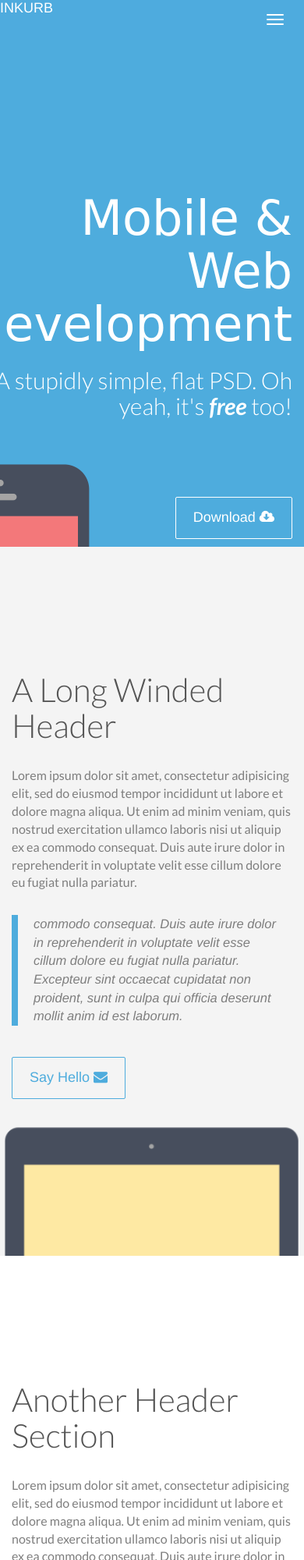
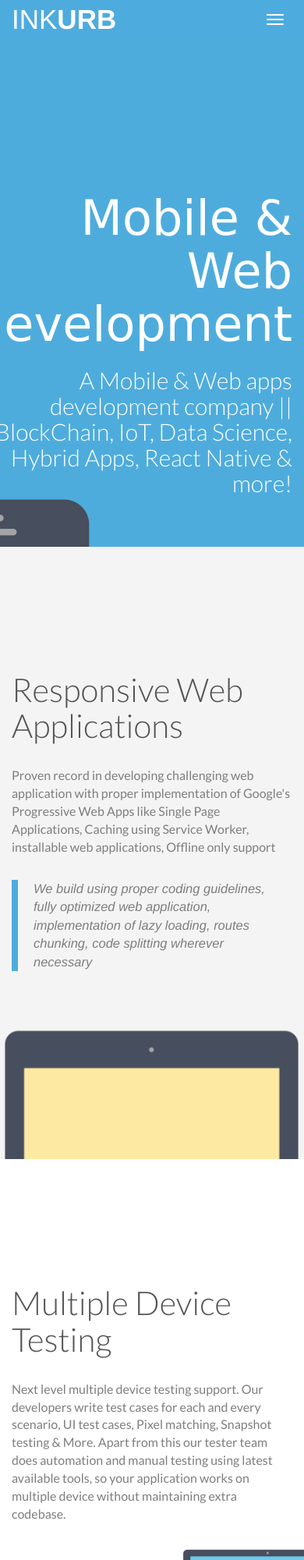
Before and after one commit to wmnitin/inkurb, a plain HTML site: page index.html in a window 390 px wide. Shown: the top 2000 px of the page at 78% size. Drawn offline with nearby package versions, Linux system fonts and the light colour scheme; a web font is replaced by a local one.

Commit message:
text changes

```diff
--- a/css/main.css
+++ b/css/main.css
@@ -14,7 +14,10 @@ h1 {
   font-family: 'Dr Sugiyama', cursive;
 }
 
-h2, h3, p, .navbar-nav {
+h2,
+h3,
+p,
+.navbar-nav {
   font-family: 'Lato', sans-serif;
 }
 
@@ -48,36 +51,47 @@ p {
 .margin-0 {
   margin-bottom: 0 !important;
 }
+
 .margin-10 {
   margin-bottom: 10px !important;
 }
+
 .margin-15 {
   margin-bottom: 15px !important;
 }
+
 .margin-20 {
   margin-bottom: 20px !important;
 }
+
 .margin-30 {
   margin-bottom: 30px !important;
 }
+
 .margin-40 {
   margin-bottom: 40px !important;
 }
+
 .margin-50 {
   margin-bottom: 50px !important;
 }
+
 .margin-60 {
   margin-bottom: 60px !important;
 }
+
 .margin-70 {
   margin-bottom: 70px !important;
 }
+
 .margin-80 {
   margin-bottom: 80px !important;
 }
+
 .margin-90 {
   margin-bottom: 90px !important;
 }
+
 .margin-100 {
   margin-bottom: 100px !important;
 }
@@ -115,7 +129,11 @@ p {
   color: #FFFFFF;
 }
 
-.btn-primary:hover, .btn-primary:focus, .btn-primary:active, .btn-primary.active, .open .dropdown-toggle.btn-primary {
+.btn-primary:hover,
+.btn-primary:focus,
+.btn-primary:active,
+.btn-primary.active,
+.open .dropdown-toggle.btn-primary {
   background-color: #ffffff;
   border-color: #FFFFFF;
   color: #545454;
@@ -132,7 +150,11 @@ p {
   color: #4eacdd;
 }
 
-.btn-secondary:hover, .btn-secondary:focus, .btn-secondary:active, .btn-secondary.active, .open .dropdown-toggle.btn-secondary {
+.btn-secondary:hover,
+.btn-secondary:focus,
+.btn-secondary:active,
+.btn-secondary.active,
+.open .dropdown-toggle.btn-secondary {
   background-color: #4eacdd;
   border-color: #4eacdd;
   color: #ffffff;
@@ -175,15 +197,21 @@ p {
   border-color: rgba(0, 0, 0, 0);
 }
 
-.navbar-brand {
-    padding: 0px;
+.navbar-inverse a.navbar-brand {
+  color: #fff;
+  padding: 15px;
+  font-size: 35px;
+}
+
+.navbar-inverse a.navbar-brand span {
+  font-weight: bold;
 }
 
 .navbar {
   margin-bottom: 0px;
 }
 
-.navbar-inverse .navbar-nav > li > a {
+.navbar-inverse .navbar-nav>li>a {
   color: #ffffff;
   font-weight: 400;
   text-transform: uppercase;
@@ -193,11 +221,13 @@ p {
   border-color: rgba(0, 0, 0, 0);
 }
 
-.navbar-inverse .navbar-toggle:hover, .navbar-inverse .navbar-toggle:focus {
+.navbar-inverse .navbar-toggle:hover,
+.navbar-inverse .navbar-toggle:focus {
   background-color: rgba(0, 0, 0, 0);
 }
 
-.navbar-inverse .navbar-collapse, .navbar-inverse .navbar-form {
+.navbar-inverse .navbar-collapse,
+.navbar-inverse .navbar-form {
   border-color: rgba(0, 0, 0, 0);
   border: 0px;
   box-shadow: 0 0px 0 rgba(0, 0, 0, 0.0) inset;
@@ -334,7 +364,7 @@ footer {
   .header-img {
     position: absolute;
     margin-left: -120px;
-  left:0;
+    left: 0;
   }
 
   #main1 {
@@ -360,7 +390,7 @@ footer {
   .header-img {
     position: absolute;
     margin-left: -30px;
-  left:0;
+    left: 0;
   }
 
   #main1 {
@@ -407,6 +437,4 @@ footer {
 
 
 /* Large screens */
-@media (min-width: 1200px) and (max-width: 3000px) {
-
-}
+@media (min-width: 1200px) and (max-width: 3000px) {}
--- a/index.html
+++ b/index.html
@@ -1,13 +1,18 @@
 <!DOCTYPE html>
-<html lang="en"><head>
+<html lang="en">
+
+<head>
   <meta charset="utf-8">
   <title>Inkurb Web Solutions</title>
-  <meta name="description" content="Mobile & Web applications development company, Expert in developing challanging applications. We work on BlockChain, IOT, BigData, etc">
+  <meta name="description"
+    content="Mobile & Web applications development company, Expert in developing challanging applications. We work on BlockChain, IOT, BigData, etc">
   <meta name="viewport" content="width=device-width">
   <!-- Styles -->
   <link rel="stylesheet" href="css/font-awesome.min.css">
   <link rel="stylesheet" href="css/animate.css">
-  <link href='http://fonts.googleapis.com/css?family=Dr+Sugiyama|Lato:400,100,100italic,300,300italic,400italic,700,700italic,900,900italic' rel='stylesheet' type='text/css'>
+  <link
+    href='http://fonts.googleapis.com/css?family=Dr+Sugiyama|Lato:400,100,100italic,300,300italic,400italic,700,700italic,900,900italic'
+    rel='stylesheet' type='text/css'>
 
 
   <link rel="stylesheet" href="css/bootstrap.min.css">
@@ -33,7 +38,7 @@
           <span class="icon-bar"></span>
           <span class="icon-bar"></span>
         </button>
-          <a class="navbar-brand" href="index.html">INKURB</a>
+        <a class="navbar-brand" href="index.html">INK<span>URB</span></a>
       </div>
       <div class="navbar-collapse collapse">
         <ul class="nav navbar-nav navbar-right">
@@ -41,7 +46,8 @@
           <li><a href="#about">About</a></li>
           <li><a href="#contact">Contact</a></li>
         </ul>
-        </div><!--/.navbar-collapse -->
+      </div>
+      <!--/.navbar-collapse -->
     </div>
   </div>
 
@@ -52,9 +58,10 @@
         <div class="col-sm-8 pull-right text-right">
           <div class="margin-100">
             <h1>Mobile & Web development</h1>
-            <h3>A stupidly simple, flat PSD. Oh yeah, it's <strong><em>free</em></strong> too!</h3>
+            <h3>A Mobile & Web apps development company || BlockChain, IoT, Data Science,
+              Hybrid Apps, React Native &
+              more!</h3>
           </div>
-            <a href="#" class="btn btn-primary btn-lg">Download <i class="fa fa-cloud-download"></i></a>
         </div>
       </div>
 
@@ -73,13 +80,15 @@
     <div class="container">
       <div class="row">
         <div class="col-sm-6 margin-30">
-            <h2>A Long Winded Header</h2><br />
-            <p>Lorem ipsum dolor sit amet, consectetur adipisicing elit, sed do eiusmod tempor incididunt ut labore et dolore magna aliqua. Ut enim ad minim veniam, quis nostrud exercitation ullamco laboris nisi ut aliquip ex ea commodo consequat. Duis aute irure dolor in reprehenderit in voluptate velit esse cillum dolore eu fugiat nulla pariatur. </p><br />
+          <h2>Responsive Web Applications</h2><br />
+          <p>Proven record in developing challenging web application with proper implementation of Google's Progressive
+            Web Apps like Single Page Applications, Caching using Service Worker, installable web applications, Offline
+            only support </p><br />
           <blockquote>
-              commodo consequat. Duis aute irure dolor in reprehenderit in voluptate velit esse cillum dolore eu fugiat nulla pariatur. Excepteur sint occaecat cupidatat non proident, sunt in culpa qui officia deserunt mollit anim id est laborum.
+            We build using proper coding guidelines, fully optimized web application, implementation of lazy loading,
+            routes chunking, code splitting wherever necessary
           </blockquote>
           <br />
-            <a href="#" class="btn btn-secondary btn-lg">Say Hello <i class="fa fa-envelope"></i></a>
         </div>
 
         <div class="col-sm-6 wow fadeInUpBig">
@@ -99,11 +108,13 @@
         </div>
 
         <div class="col-sm-6 margin-30">
-            <h2>Another Header Section</h2><br />
-            <p>Lorem ipsum dolor sit amet, consectetur adipisicing elit, sed do eiusmod tempor incididunt ut labore et dolore magna aliqua. Ut enim ad minim veniam, quis nostrud exercitation ullamco laboris nisi ut aliquip ex ea commodo consequat. Duis aute irure dolor in reprehenderit in voluptate velit esse cillum dolore eu fugiat nulla pariatur. </p><br />
+          <h2>Multiple Device Testing</h2><br />
+          <p>Next level multiple device testing support. Our developers write test cases for each and every scenario, UI
+            test cases, Pixel matching, Snapshot testing & More. Apart from this our tester team does automation and
+            manual testing using latest available tools, so your application works on multiple device without
+            maintaining extra codebase.</p><br />
 
           <br />
-            <a href="#" class="btn btn-secondary btn-lg">View On Dribbble <i class="fa fa-dribbble"></i></a>
         </div>
 
       </div>
@@ -115,8 +126,8 @@
     <div class="container">
       <div class="row">
         <div class="col-sm-12 text-center">
-            <h2 class="white">Another Header Section</h2>
-            <a href="#" class="btn btn-primary btn-lg">Buy Me A Beer <i class="fa fa-beer"></i></a>
+          <h2 class="white">HIRING for Android, Ios & Javascript developers (Exp: 2-5years)</h2>
+          <a class="btn btn-primary btn-lg">Send your resume hr@inkurb.com <i class="fa fa-envelope"></i></a>
         </div>
       </div>
     </div>
@@ -129,14 +140,20 @@
 
       <div class="row margin-40">
         <div class="col-sm-12 text-center">
-            <ul class="list-inline social">
+          <!-- <ul class="list-inline social">
             <li class="wow slideInLeft" data-wow-delay="0.3s"><a href="#"><i class="fa fa-dribbble fa-2x"></i></a></li>
-              <li class="wow slideInLeft" ><a href="#"><i class="fa fa-facebook fa-2x"></i></a></li>
-              <li class="wow slideInRight" ><a href="#"><i class="fa fa-twitter fa-2x"></i></a></li>
+            <li class="wow slideInLeft"><a href="#"><i class="fa fa-facebook fa-2x"></i></a></li>
+            <li class="wow slideInRight"><a href="#"><i class="fa fa-twitter fa-2x"></i></a></li>
             <li class="wow slideInRight" data-wow-delay="0.3s"><a href="#"><i class="fa fa-github fa-2x"></i></a></li>
-            </ul>
+          </ul> -->
+          <h4>Contact us for Sales, Development, Outsourcing or Just say HI :)</h4>
+          CONTACT@INKURB.COM
+          <hr />
+          <h4>For Jobs Inquiry</h4>
+          HR@INKURB.COM
         </div>
       </div>
+      <hr />
 
       <div class="row">
         <div class="col-sm-12 text-center">
@@ -158,7 +175,7 @@
     <div class="container">
       <div class="row">
         <div class="col-sm-12 text-center">
-            <p><small>Copyright &copy; Perth. All rights reserved.</small></p>
+          <p><small>Copyright &copy; 2014-2019 InkUrb Web Solutions. All rights reserved.</small></p>
         </div>
       </div>
     </div>
@@ -179,4 +196,5 @@
 
 
 </body>
+
 </html>
```
Lines whose indentation alone changed are shown as unchanged.
